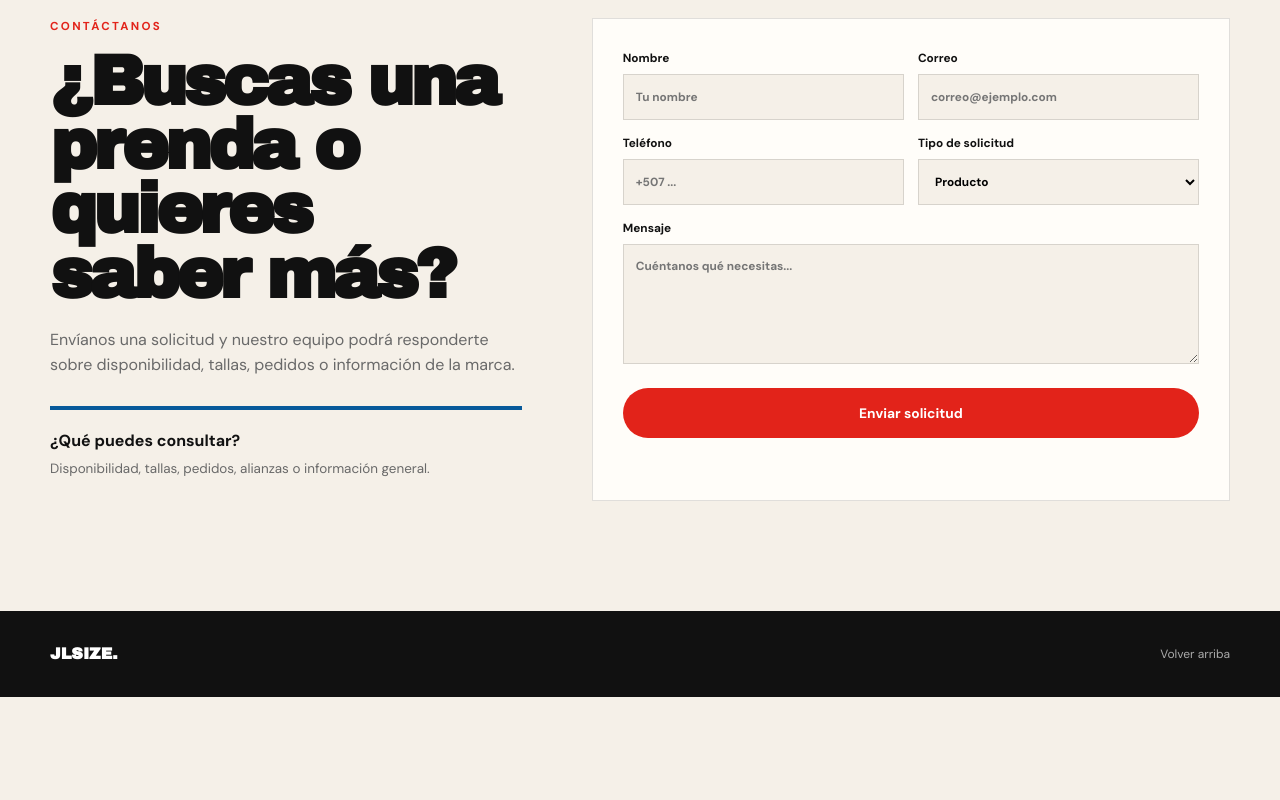
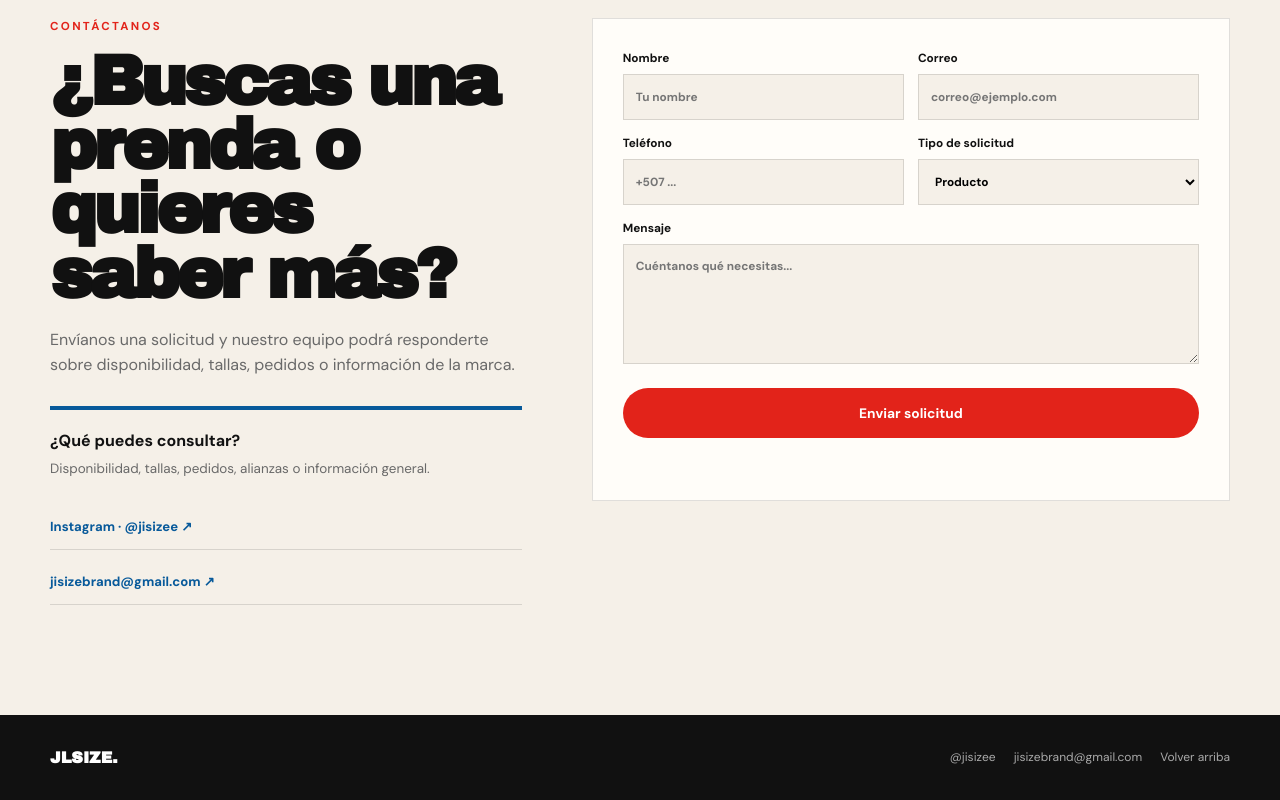
Before and after one commit to Dioswar/jlsize-ai, a plain HTML site: page docs/index.html in a window 1280 px wide. Shown: the part 6105-6905 px from the top of the page. Before the commit the page ends 6802 px from the top, so only its background shows below. Drawn offline with Linux system fonts and the light colour scheme; no server answers.

Commit message:
Actualizacion final del proyecto Jlsize

```diff
--- a/docs/index.html
+++ b/docs/index.html
@@ -157,6 +157,15 @@
             <strong>¿Qué puedes consultar?</strong>
             <span>Disponibilidad, tallas, pedidos, alianzas o información general.</span>
           </div>
+
+          <div class="contact-real-links">
+            <a href="https://www.instagram.com/jisizee?mdxt=a2VoeThqdG5zNzkz" target="_blank" rel="noopener noreferrer">
+              Instagram · @jisizee ↗
+            </a>
+            <a href="mailto:jisizebrand@gmail.com">
+              jisizebrand@gmail.com ↗
+            </a>
+          </div>
         </div>
 
         <form class="contact-form" id="contactForm">
@@ -205,6 +214,8 @@
     <div class="container footer-content">
       <strong>JLSIZE.</strong>
       <div class="footer-links">
+        <a href="https://www.instagram.com/jisizee?mdxt=a2VoeThqdG5zNzkz" target="_blank" rel="noopener noreferrer">@jisizee</a>
+        <a href="mailto:jisizebrand@gmail.com">jisizebrand@gmail.com</a>
         <a href="#inicio">Volver arriba</a>
       </div>
     </div>
--- a/docs/styles.css
+++ b/docs/styles.css
@@ -266,3 +266,21 @@ body.cart-open .cart-drawer{transform:translateX(0)}
   .ai-chat-button{right:14px;bottom:14px}
   .ai-chat-panel{right:14px;bottom:76px;width:calc(100vw - 28px);height:min(620px,calc(100dvh - 100px))}
 }
+
+
+.contact-real-links{
+  display:grid;
+  gap:9px;
+  margin-top:24px
+}
+.contact-real-links a{
+  display:block;
+  padding:12px 0;
+  border-bottom:1px solid var(--line);
+  color:var(--blue);
+  font-weight:800;
+  font-size:.82rem
+}
+.contact-real-links a:hover{
+  color:var(--red)
+}
```
Also changed, not shown: README.md, 2 other files.
